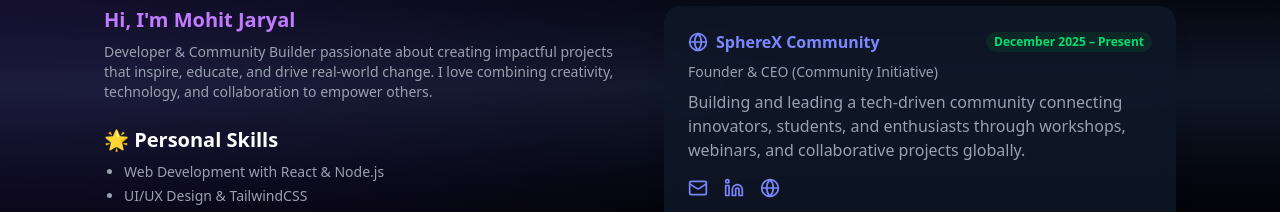
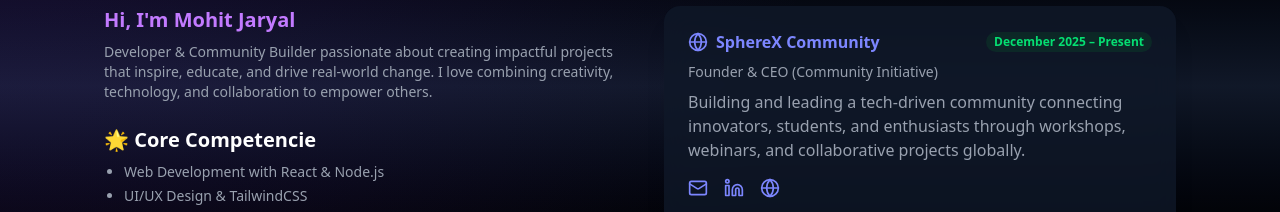
Before and after one commit to mohitjaryal/my-portfolio, a React (Vite) app in the folder portfolio/: page / in a window 1280 px wide. Shown: the part 780-992 px from the top of the page. Built offline with nearby package versions, Linux system fonts and the light colour scheme.

Commit message:
Update About.jsx

```diff
--- a/portfolio/src/components/About.jsx
+++ b/portfolio/src/components/About.jsx
@@ -40,7 +40,7 @@
               I love combining creativity, technology, and collaboration to empower others.
             </p>
 
-            <h4 className="text-xl font-semibold text-white mb-2">🌟 Personal Skills</h4>
+            <h4 className="text-xl font-semibold text-white mb-2">🌟 Core Competencie</h4>
             <ul className="list-disc pl-5 text-gray-400 space-y-1 text-sm">
               <li>Web Development with React & Node.js</li>
               <li>UI/UX Design & TailwindCSS</li>
```
